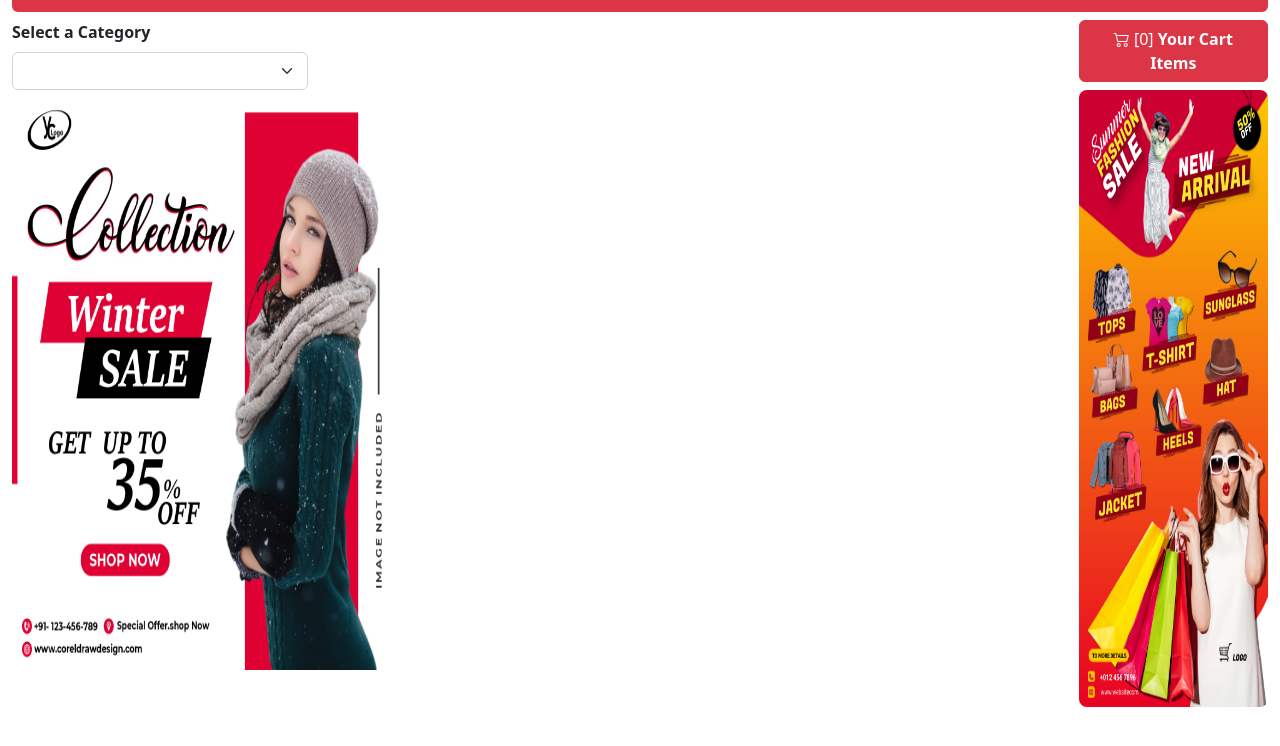
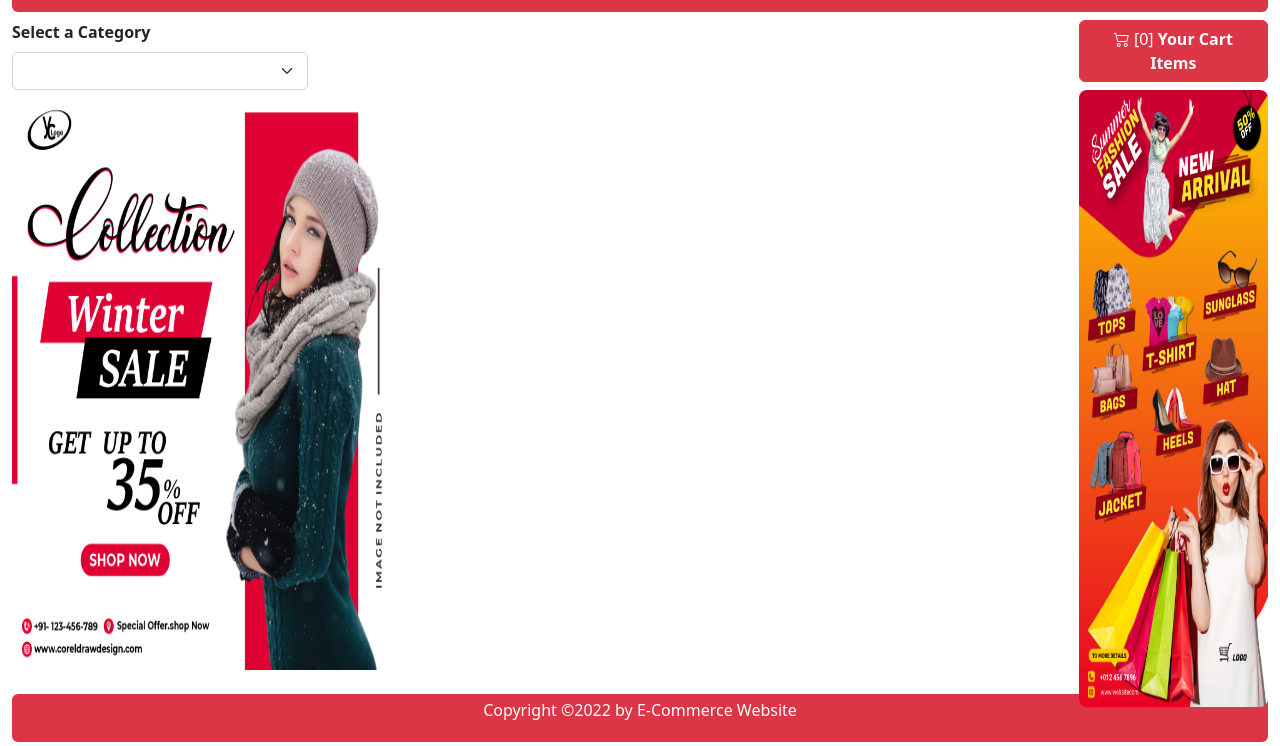
Before and after one commit to mesairamchannoj/E-commerce, a plain HTML site: page index.html in a window 1280 px wide. Shown: the part 54-800 px from the top of the page. Drawn offline with nearby package versions, Linux system fonts and the light colour scheme; no server answers.

Commit message:
added footer
with increased section height

```diff
--- a/index.html
+++ b/index.html
@@ -144,7 +144,7 @@
             </select>
             <img src="public/verticalBanner1.jpg" id="ban2" crossorigin="anonymous" alt="Offer Pic">
         </nav>
-        <main class="col-7 d-flex flex-wrap overflow-auto" style="height: 600px;" id="catalog">
+        <main class="col-7 d-flex flex-wrap overflow-auto" style="height: 650px;" id="catalog">
 
         </main>
         <article class="col-2">
@@ -183,6 +183,9 @@
             </div>
         </article>
     </section>
+    <footer class="text-white bg-danger mt-4 mb-1 rounded-2 p-1 text-center">
+        <p>Copyright &copy;2022 by E-Commerce Website</p>
+    </footer>
 
     <!-- BS JavaScript Bundle with Popper -->
     <script src="https://cdn.jsdelivr.net/npm/bootstrap@5.2.2/dist/js/bootstrap.bundle.min.js"
```
